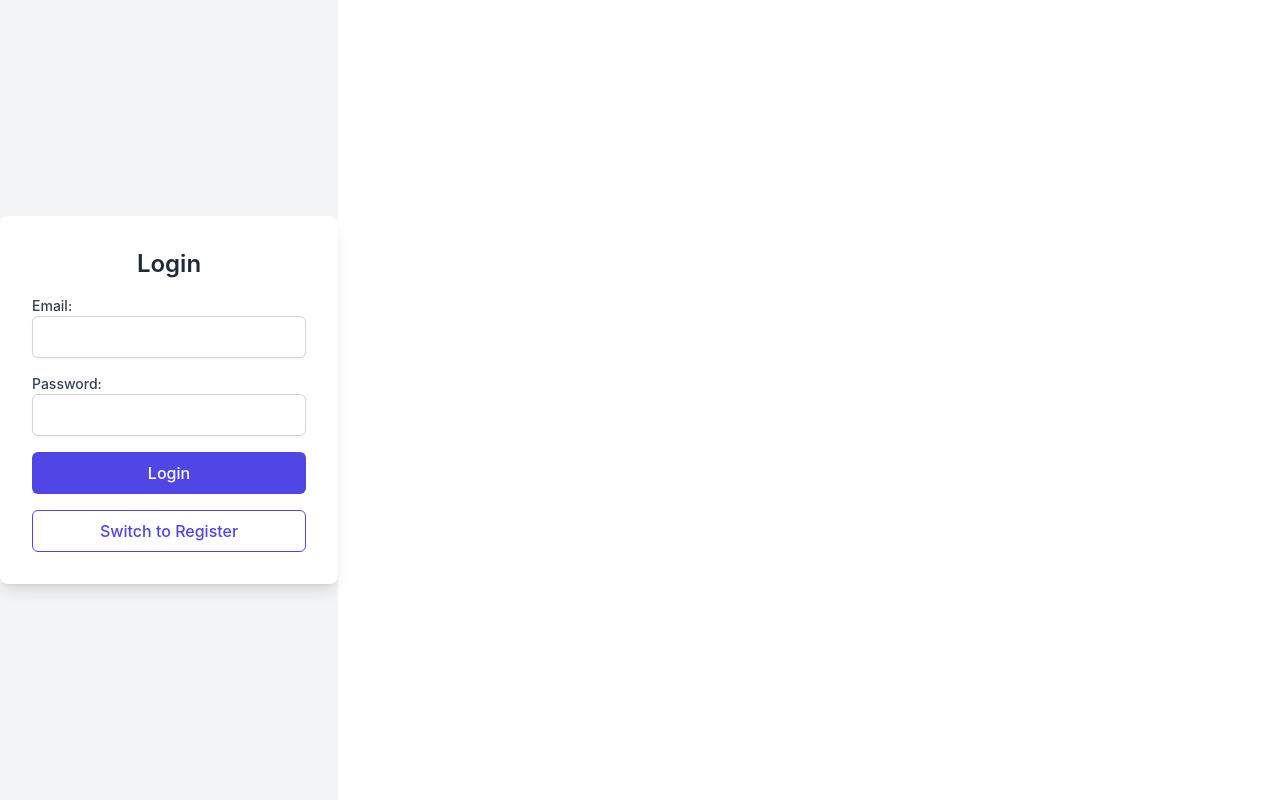
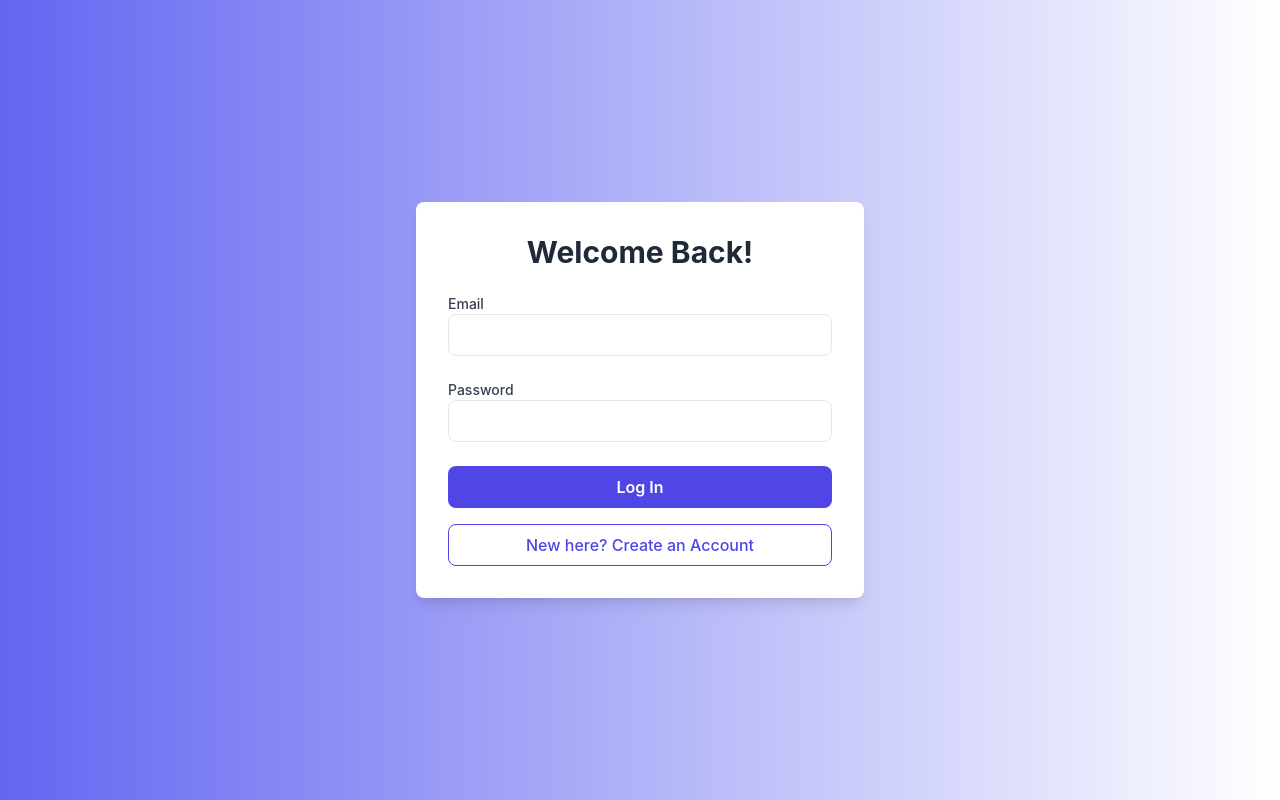
Before and after one commit to Ghenoo/stockup, a React (Vite) app: page /login in a window 1280 px wide. Built offline with nearby package versions, Linux system fonts and the light colour scheme; no server answers.

Commit message:
fix: Login screen changed and creating shape

```diff
--- a/src/pages/Login.tsx
+++ b/src/pages/Login.tsx
@@ -1,67 +1,79 @@
-/* eslint-disable @typescript-eslint/no-unused-vars */
 import React, { useState } from 'react';
-import axios from 'axios';
+
 
 const Login = () => {
   const [email, setEmail] = useState('');
   const [password, setPassword] = useState('');
   const [isRegister, setIsRegister] = useState(false);
+  const [message, setMessage] = useState('');
 
   const handleSubmit = async (e: React.FormEvent) => {
     e.preventDefault();
     try {
-      const url = isRegister ? '/api/register' : '/api/login';
-      const response = await axios.post(url, { email, password });
-      if (response.data.token) {
-        localStorage.setItem('token', response.data.token);
-        alert(isRegister ? 'Registered successfully!' : 'Logged in successfully!');
-        window.location.href = '/suppliers';
+      const url = isRegister ? 'http://localhost:5000/api/register' : 'http://localhost:5000/api/login';
+      const response = await fetch(url, {
+        method: 'POST',
+        headers: {
+          'Content-Type': 'application/json',
+        },
+        body: JSON.stringify({ email, password }),
+      });
+
+      if (response.ok) {
+        setMessage(isRegister ? 'Registration successful!' : 'Login successful!');
+        window.location.href = isRegister ? '/login' : '/suppliers';
+      } else {
+        setMessage('Authentication failed.');
       }
     } catch (error) {
-      alert('Authentication failed. Please check your credentials.');
+      console.error("Error during authentication:", error);
+      setMessage('Authentication failed. Please try again.');
     }
   };
 
   return (
-    <div className="flex items-center justify-center h-screen bg-gray-100">
-      <div className="w-full max-w-md p-8 bg-white rounded-lg shadow-lg">
-        <h1 className="mb-4 text-2xl font-semibold text-center text-gray-800">
-          {isRegister ? 'Register' : 'Login'}
+    <div className="fixed inset-0 w-screen h-screen bg-gradient-to-r from-indigo-500 ">
+      <div className="flex items-center justify-center w-full h-full p-4">
+        <div className="w-full max-w-md p-8 bg-white rounded-lg shadow-lg transform transition duration-500 hover:scale-105">
+          <h1 className="text-3xl font-bold text-center text-gray-800 mb-6">
+            {isRegister ? 'Create an Account' : 'Welcome Back!'}
           </h1>
-        <form onSubmit={handleSubmit} className="space-y-4">
+          <form onSubmit={handleSubmit} className="space-y-6">
             <div>
-            <label className="block text-sm font-medium text-gray-700">Email:</label>
+              <label className="block text-sm font-medium text-gray-700">Email</label>
               <input
                 type="email"
                 value={email}
                 onChange={(e) => setEmail(e.target.value)}
                 required
-              className="w-full px-3 py-2 border border-gray-300 rounded-md shadow-sm focus:outline-none focus:ring-indigo-500 focus:border-indigo-500"
+                className="w-full px-4 py-2 border rounded-lg focus:outline-none focus:ring-2 focus:ring-indigo-500"
               />
             </div>
             <div>
-            <label className="block text-sm font-medium text-gray-700">Password:</label>
+              <label className="block text-sm font-medium text-gray-700">Password</label>
               <input
                 type="password"
                 value={password}
                 onChange={(e) => setPassword(e.target.value)}
                 required
-              className="w-full px-3 py-2 border border-gray-300 rounded-md shadow-sm focus:outline-none focus:ring-indigo-500 focus:border-indigo-500"
+                className="w-full px-4 py-2 border rounded-lg focus:outline-none focus:ring-2 focus:ring-indigo-500"
               />
             </div>
             <button
               type="submit"
-            className="w-full py-2 mt-4 text-white bg-indigo-600 rounded-md hover:bg-indigo-500"
+              className="w-full py-2 mt-4 font-semibold text-white bg-indigo-600 rounded-lg hover:bg-indigo-500 transition duration-300"
             >
-            {isRegister ? 'Register' : 'Login'}
+              {isRegister ? 'Sign Up' : 'Log In'}
             </button>
           </form>
           <button
             onClick={() => setIsRegister(!isRegister)}
-          className="w-full py-2 mt-4 text-indigo-600 bg-white border border-indigo-600 rounded-md hover:bg-indigo-50"
+            className="w-full py-2 mt-4 text-indigo-600 bg-white border border-indigo-600 rounded-lg hover:bg-indigo-50 transition duration-300"
           >
-          {isRegister ? 'Switch to Login' : 'Switch to Register'}
+            {isRegister ? 'Already have an account? Log In' : 'New here? Create an Account'}
           </button>
+          {message && <p className="mt-4 text-center text-red-500">{message}</p>}
+        </div>
       </div>
     </div>
   );
```
Lines whose indentation alone changed are shown as unchanged.
